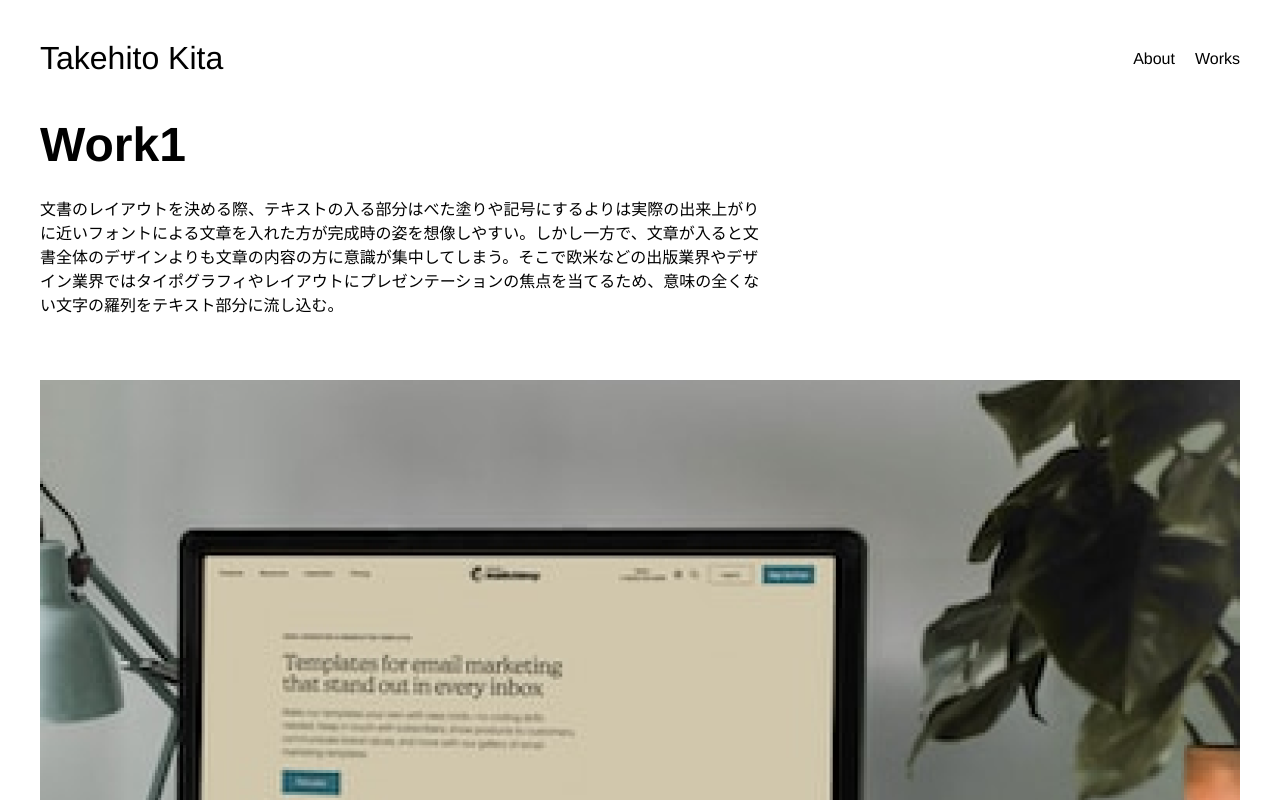
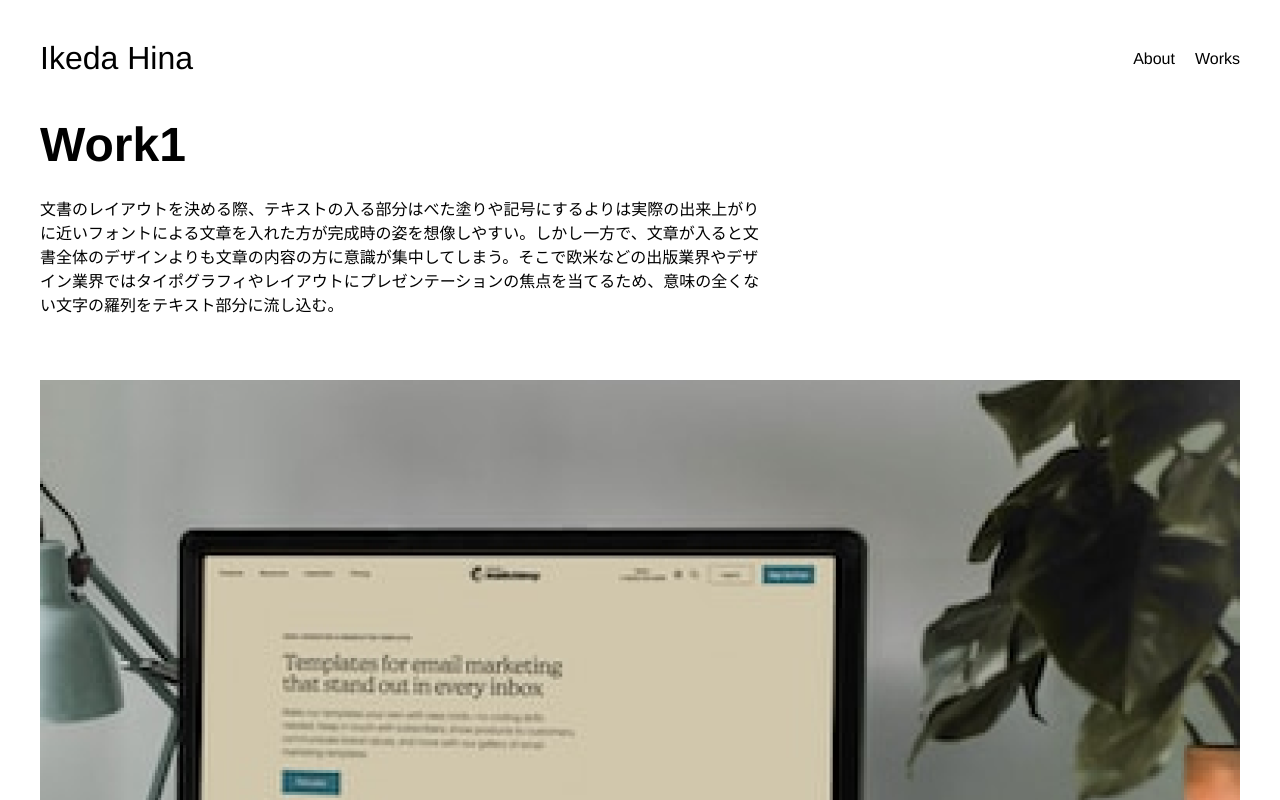
Before and after one commit to ikedatike/ikedatike.github.io, a plain HTML site: page work1.html in a window 1280 px wide. Shown: the top 800 px of the page. Drawn offline with Linux system fonts and the light colour scheme.

Commit message:
タイプミス修正

```diff
--- a/work1.html
+++ b/work1.html
@@ -13,7 +13,7 @@
 <body>
     <div class="box">
         <header class="header">
-            <a href="./index.html" class="site-name">Takehito Kita</a>
+            <a href="./index.html" class="site-name">Ikeda Hina</a>
 
             <div class="site-menu">
                 <a href="./about.html">About</a>
```
